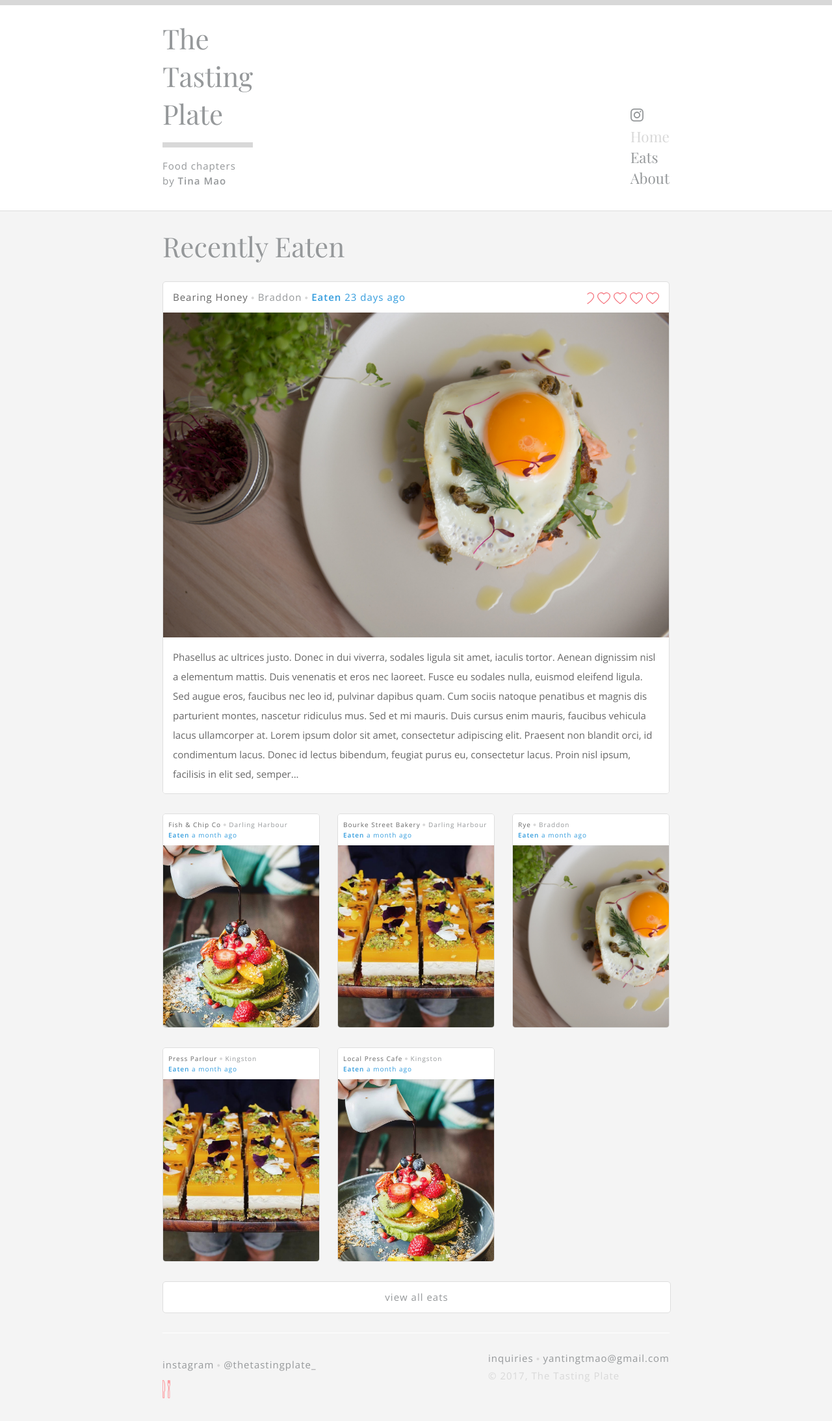
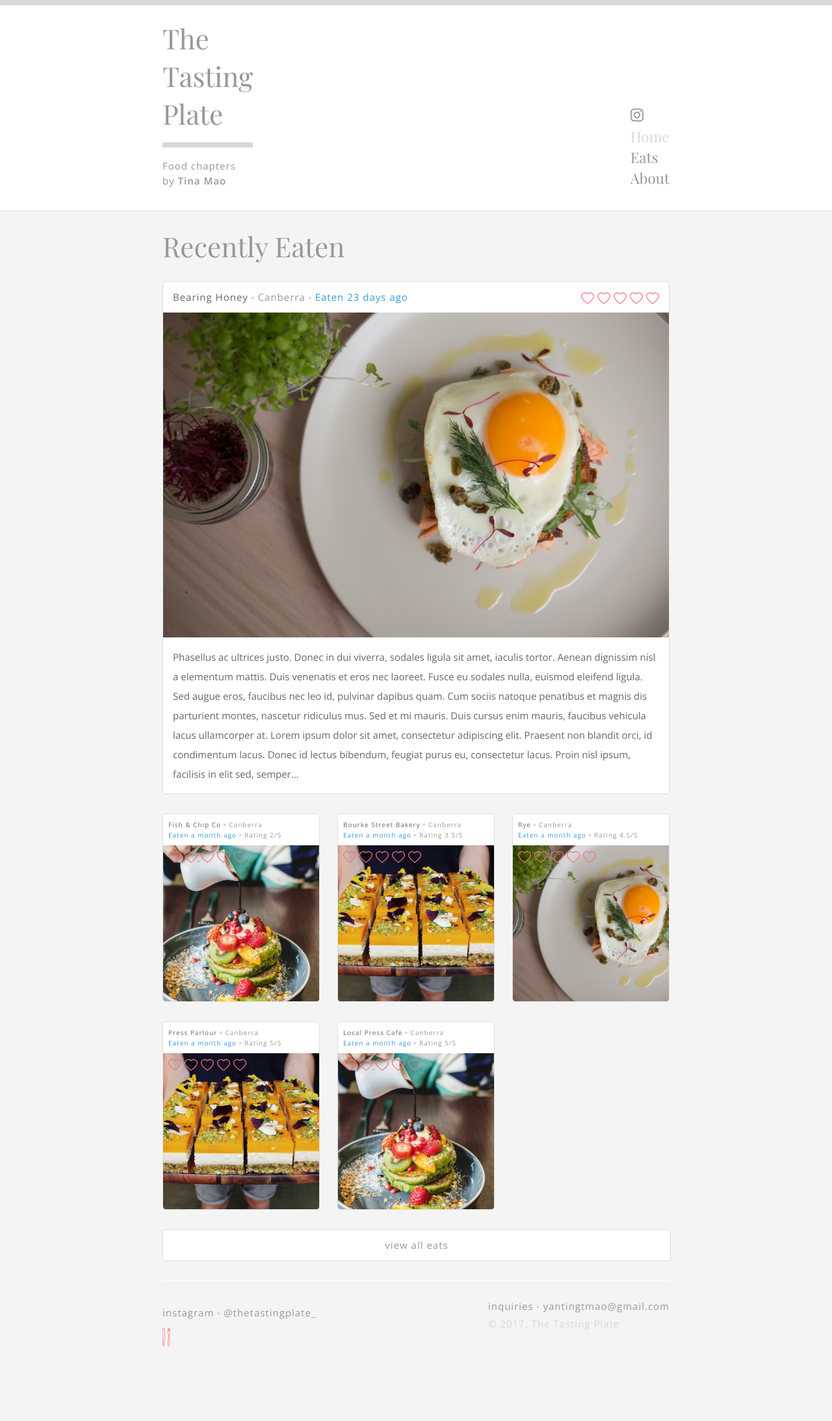
Before and after one commit to ryanpwaldon/the-tasting-plate, a Jekyll site: the page built from index.html, in a window 1280 px wide. Shown: the whole page at 65% size. Built offline with Jekyll 4.4.1, drawn with Linux system fonts in a browser that asks for light colours; nearby versions of some CDN libraries; after the commit the page ends 2107 px from its top, so only the background shows below that.

Commit message:
Major Update
Finished about page, and post header structure

```diff
--- a/_includes/article-feature.html
+++ b/_includes/article-feature.html
@@ -5,8 +5,10 @@
 			<div class="feature-header">
 				<h3>
 					<span class="feature-title">{{ post.title }}</span>
-					<span class="feature-suburb"><i class="fa fa-circle" aria-hidden="true"></i> {{ post.suburb }}</span>
-					<span class="feature-eaten"><i class="fa fa-circle" aria-hidden="true"></i> <strong>Eaten</strong> <span class="date">{{ post.date }}</span></span>
+					<i class="fa fa-circle" aria-hidden="true"></i>
+					<span class="feature-suburb">{{ post.district }}</span>
+					<i class="fa fa-circle" aria-hidden="true"></i>
+					<span class="feature-eaten">Eaten <span class="date">{{ post.date }}</span></span>
 					<span class="rating"></span>
 					<script>
 						var rating = {{ post.rating }};
--- a/_includes/article-index.html
+++ b/_includes/article-index.html
@@ -7,10 +7,18 @@
 						<a href="{{ site.baseurl }}{{ post.url }}">
 							<div class="item-header">
 								<span class="item-title">{{ post.title }}</span>
-								<span class="item-suburb"><i class="fa fa-circle" aria-hidden="true"></i> {{ post.suburb }}</span>
-								<p class="item-eaten"><strong>Eaten</strong> <span class="date">{{ post.date }}</span></p>
+								<i class="fa fa-circle" aria-hidden="true"></i>
+								<span class="item-suburb">{{ post.district }}</span>
+								<br>
+								<span class="item-eaten">Eaten <span class="date">{{ post.date }}</span></span>
+								<i class="fa fa-circle" aria-hidden="true"></i>
+								<span class="post-rating">Rating {{ post.rating }}/5</span>
 							</div>
 							<div class="item-image" style="background-image: url('{{ site.baseurl }}/assets/img/posts/{{ post.main-image }}');">
+								<span class="rating mobile"></span>
+								<script>
+									var rating = {{ post.rating }};
+								</script>
 							</div>
 						</a>
 					</li>
--- a/_sass/_main.sass
+++ b/_sass/_main.sass
@@ -54,6 +54,7 @@
 $page-width: 780px
 $border: 1px solid $grey-border
 $vertical-padding: 30px
+$item-image-height: 240px
 
 // reset
 /*=====================*/
@@ -314,6 +315,9 @@
 					.item-eaten
 						color: $blue
 
+					.post-rating
+						color: $grey-dark
+
 					.fa
 						color: $grey-light
 						font-size: 4px
@@ -321,10 +325,21 @@
 
 				.item-image
 					margin-top: 48px
-					height: 280px
+					height: $item-image-height
 					background-position: center center
 					background-size: cover
 					background-repeat: no-repeat
+
+					.rating.mobile
+						transform: scaleX(-1)
+						display: inline
+						position: absolute
+						padding: 8px 8px
+
+						.heart
+							vertical-align: middle
+							width: 20px
+							margin-left: 5px
 
 	.view-all-eats
 		width: 100%
@@ -416,8 +431,8 @@
 				height: 100%
 
 				img
-					width: 50px
-					border-radius: 5px
+					width: 70px
+					border-radius: 0px
 
 			.insta-text
 				padding-top: 10px
@@ -436,8 +451,26 @@
 			p
 				padding-bottom: 10px
 
-		// nav
-		// 	float: left
+// about
+/*==========================================================================================================================================*/
+
+.about
+	text-align: center
+	margin-bottom: $vertical-padding
+
+	.about-image
+
+		img
+			height: 120px
+			padding-bottom: 30px
+			border-bottom: $border
+			margin-bottom: 30px
+
+	.about-description
+		+opens-normal
+		color: $grey-dark
+		line-height: 160%
+
 
 // post
 /*==========================================================================================================================================*/
@@ -526,13 +559,13 @@
 				color: $grey-dark
 
 			.post-eaten
-				color: $grey-dark
+				color: $blue
 
 			.published
 				color: $grey-dark
 
 			.post-rating
-				color: $red
+				color: $grey-dark
 
 			.rating
 				float: right
--- a/assets/js/main.js
+++ b/assets/js/main.js
@@ -23,7 +23,7 @@
 
   var token = '4340303370.f4990fa.894ffa2198414ffaa606a6b5252244ea', // learn how to obtain it below
     userid = 'self', // User ID - get it in source HTML of your Instagram profile or look at the next example :)
-    num_photos = 4; // how many photos do you want to get
+    num_photos = 3; // how many photos do you want to get
 
   $.ajax({
     url: 'https://api.instagram.com/v1/users/' + userid + '/media/recent',
```
Also changed, not shown: _layouts/post.html (+8 -5 lines), about/index.html (+9 -0 lines), assets/img/misc/about-image.png (added).
